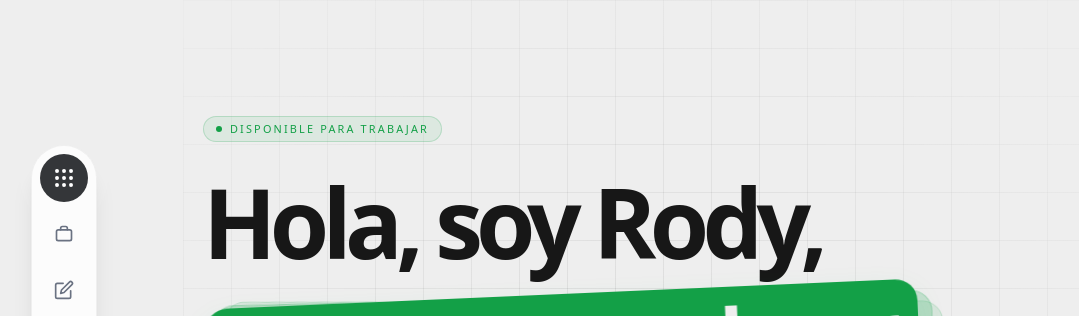
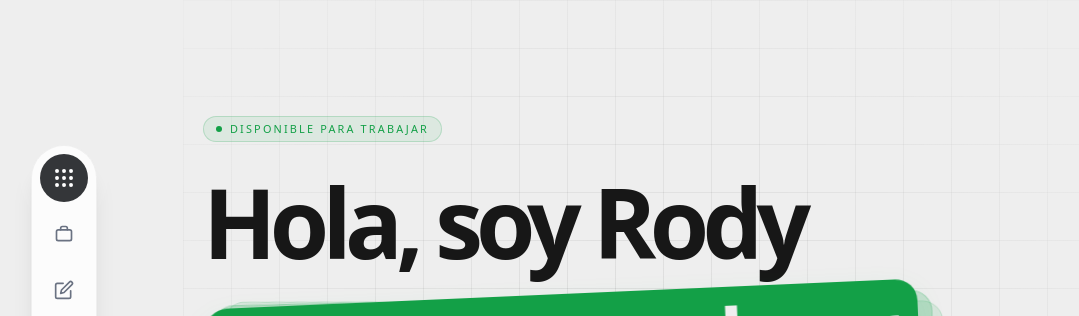
Before and after one commit to rody-huancas/dev-portfolio, a Next.js app: page / in a window 1280 px wide. Shown: the top 316 px of the page, without its empty margins (9-1088 px from the left). Built offline with nearby package versions, Linux system fonts and the light colour scheme; no server answers; a web font is replaced by a local one.

Commit message:
fix(i18n): remove trailing commas from greeting strings in dictionaries

```diff
--- a/src/i18n/dictionaries.ts
+++ b/src/i18n/dictionaries.ts
@@ -29,7 +29,7 @@ export const dictionaries: Record<Locale, AppDictionary> = {
     hero: {
       sectionAria : "Sección de presentación",
       availability: "Disponible para trabajar",
-      greeting    : "Hola, soy Rody,",
+      greeting    : "Hola, soy Rody",
       role        : "Software Developer",
       intro       : {
         beforeYears: "Programar es fácil, lo difícil es hacerlo simple. Llevo ",
@@ -176,7 +176,7 @@ export const dictionaries: Record<Locale, AppDictionary> = {
     hero: {
       sectionAria : "Introduction section",
       availability: "Available for work",
-      greeting    : "Hi, I'm Rody,",
+      greeting    : "Hi, I'm Rody",
       role        : "Software Developer",
       intro       : {
         beforeYears: "Writing code is easy, making it simple is the hard part. I have spent ",
```
